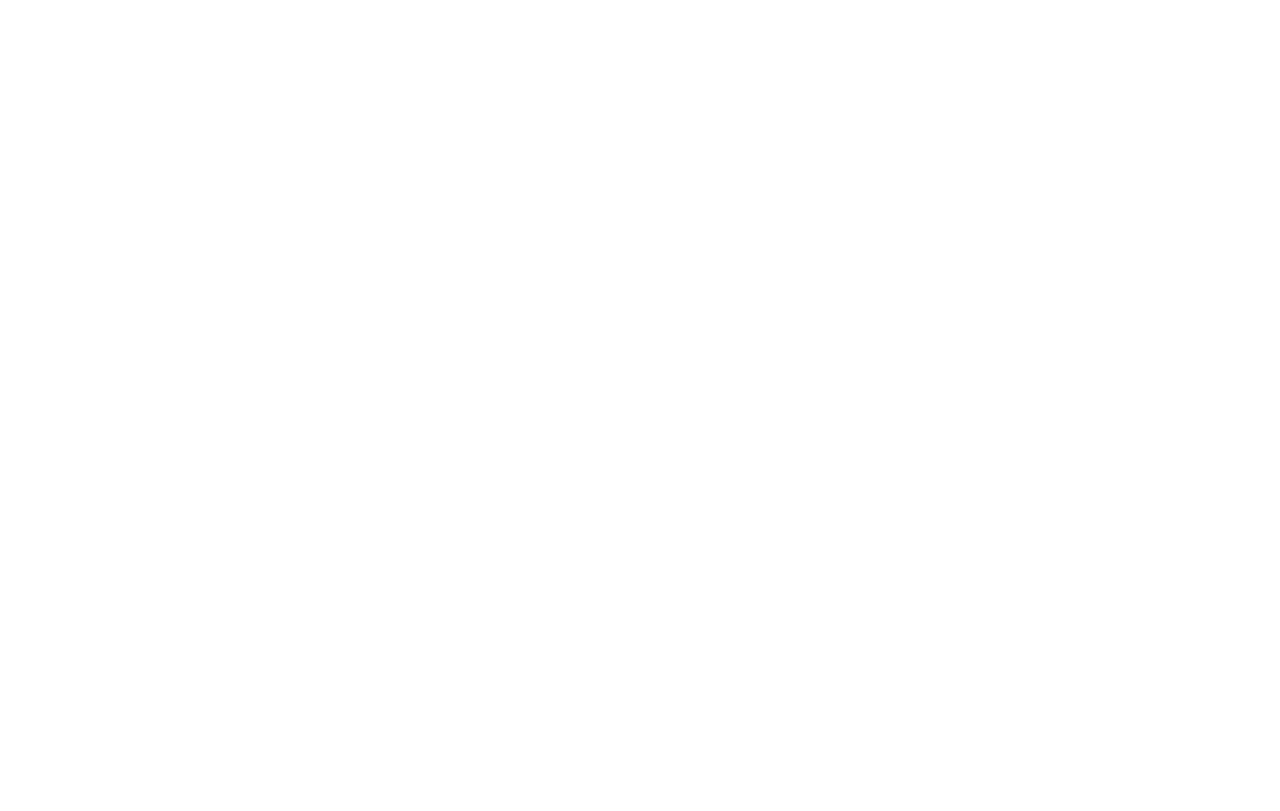
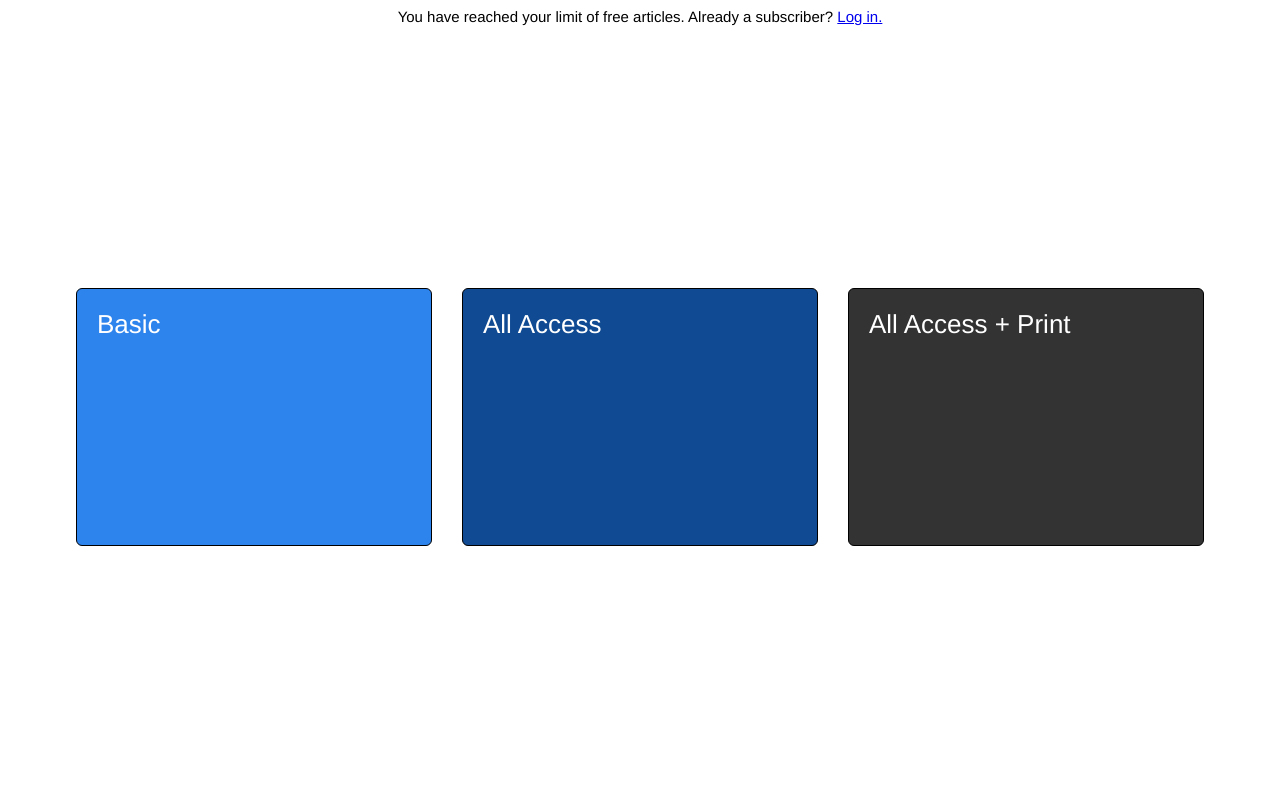
Before and after one commit to tbooser/nyt-gateway-assignment, a website: page index.html in a window 1280 px wide. Drawn offline with Linux system fonts and the light colour scheme.

Commit message:
Skeleton of page with side padding set up, 3 offer box skeleton also set up

```diff
--- a/index.html
+++ b/index.html
@@ -1,5 +1,27 @@
 <!DOCTYPE html>
 <html>
+<head>
+	<link href="build/stylesheets/index.css" rel="stylesheet">
+</head>
 <body>
+	<div class='main'>
+		<div class='inner-main'>
+			<div class='limit-reached'>
+				You have reached your limit of free articles.  Already a subscriber?
+				<a href='#'> Log in.</a>
+		</div>
+		<div class="offer-options-container">
+			<div class="offer-box offer-1">
+				<div class='offer-box-title'>Basic</div>
+			</div>
+			<div class="offer-box offer-2">
+				<div class='offer-box-title'>All Access</div>
+			</div>
+			<div class="offer-box offer-3">
+				<div class='offer-box-title'>All Access + Print</div>
+			</div>
+		</div>
+		</div>
+	</div>
 </body>
 </html
--- /dev/null
+++ b/index.scss
@@ -0,0 +1,51 @@
+.main {
+	display: flex;
+	font-family: "Helvetica Neue";
+	height: 100vh;
+	justify-content: center;
+	width: 100%;
+}
+
+.inner-main {
+	background-color: white;
+	display: flex;
+	flex-wrap: wrap;
+	font-size: 0.9375rem;
+	height: 100%;
+	justify-content: center;
+	margin: 0 15%;
+	width: 100%;
+}
+
+.offer-options-container {
+	display: flex;
+	justify-content: center;
+	width: 100%;
+}
+
+.offer-box {
+	border: 1px solid black;
+	border-radius: 6px;
+	color: #fff;
+	flex-direction: column;
+	height: 216px;
+	margin: 0 15px;
+	padding: 20px;
+	width: 314px;
+}
+
+.offer-1 {
+	background-color: #2e84ed;
+}
+
+.offer-2 {
+	background-color: #0f4a92;
+}
+
+.offer-3 {
+	background-color: #333333;
+}
+
+.offer-box-title {
+	font-size: 26px;
+}
--- /dev/null
+++ b/package.json
@@ -0,0 +1,5 @@
+{
+  "dependencies": {
+    "sass": "^1.9.2"
+  }
+}
```
Also changed, not shown: build/stylesheets/index.css (added), 3 other files.
